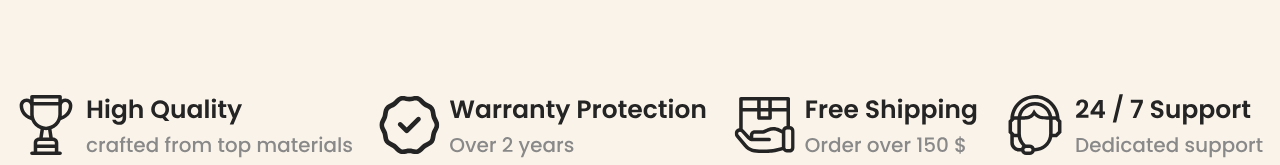
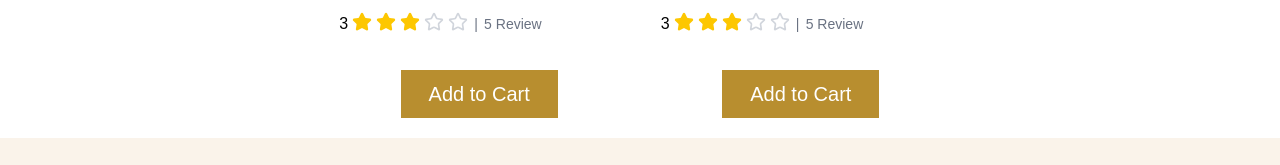
Before and after one commit to arash-jj/home-appliance-store, a Next.js app: page /product-comparison/1 in a window 1280 px wide. Shown: the part 787-952 px from the top of the page. Built offline with nearby package versions, Linux system fonts and the light colour scheme.

Commit message:
adding Add to Cart btn in comparison page

```diff
--- a/app/(product)/product-comparison/[id]/page.tsx
+++ b/app/(product)/product-comparison/[id]/page.tsx
@@ -31,7 +31,7 @@ const page = ({ params } : PageProps) => {
                     <Link href="/shop" className='text-footerSubTexts pr-1 py-0.5 text-[20px] border-b border-footerSubTexts'>View More</Link>
                 </div>
                 <div className="w-[280px] flex flex-col gap-2.5">
-                    <div className="w-full h-auto overflow-hidden rounded-2xl bg-filterSectionBackground">
+                    <div className="w-full h-[300px] overflow-hidden rounded-2xl bg-filterSectionBackground">
                         <Image src={product.productImage} alt={product.productName} width={280} height={177}/>
                     </div>
                     <h1 className="text-2xl line-clamp-1">{product.productName}</h1>
@@ -55,9 +55,10 @@ const page = ({ params } : PageProps) => {
                             {`${product.customerReview} Review`}
                         </span>
                     </div>
+                    <Link className='m-auto bg-primary text-white text-xl px-7 py-2.5' href={`/single-product/${product.id}`}>Add to Cart</Link>
                 </div>
                 <div className="w-[280px] flex flex-col gap-2.5">
-                    <div className="w-full h-auto overflow-hidden rounded-2xl bg-filterSectionBackground">
+                    <div className="w-full h-[300px] overflow-hidden rounded-2xl bg-filterSectionBackground">
                         <Image src={chosenProduct.productImage} alt={chosenProduct.productName} width={280} height={177}/>
                     </div>
                     <h1 className="text-2xl line-clamp-1">{chosenProduct.productName}</h1>
@@ -81,6 +82,7 @@ const page = ({ params } : PageProps) => {
                             {`${chosenProduct.customerReview} Review`}
                         </span>
                     </div>
+                    <Link className='m-auto bg-primary text-white text-xl px-7 py-2.5' href={`/single-product/${chosenProductId}`}>Add to Cart</Link>
                 </div>
                 <div className="w-[280px] h-[177px] relative ">
                     <p className="text-2xl font-semibold mt-2">Add a Product</p>
--- a/components/AddingToCart.tsx
+++ b/components/AddingToCart.tsx
@@ -39,9 +39,6 @@ const AddingToCart = ({productId, productColor, productSize} : PageProps) => {
         }
         localStorage.setItem('cart', JSON.stringify(cartItems));
     }
-    const productCompare = ()=>{
-        //ToDo : sending data to compare page
-    }
     return (
         <div className='flex flex-row gap-2.5 border-b-2 border-footerSubTexts pb-15'>
             <div className="flex flex-row items-center px-2 py-2 border rounded-xl border-footerSubTexts">
@@ -59,7 +56,6 @@ const AddingToCart = ({productId, productColor, productSize} : PageProps) => {
             </div>
             <Link
             href={`/product-comparison/${productId}`}
-            onClick={productCompare}
             className='px-6 py-2 border-[1px] rounded-xl border-footerSubTexts cursor-pointer flex justify-center items-center'>
                 <Plus size={18}/>
                 <p>Compare</p>
```
Lines whose indentation alone changed are shown as unchanged.
